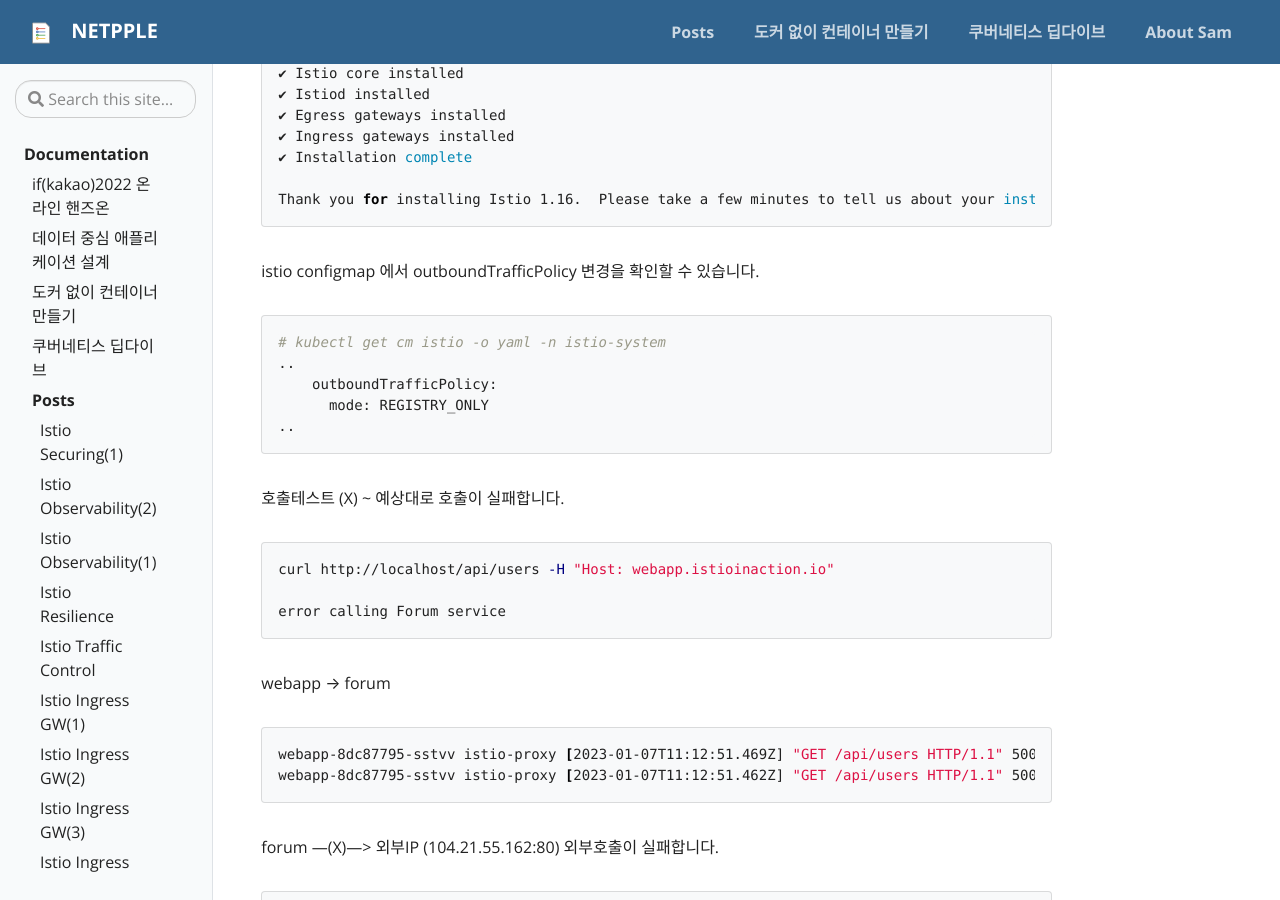
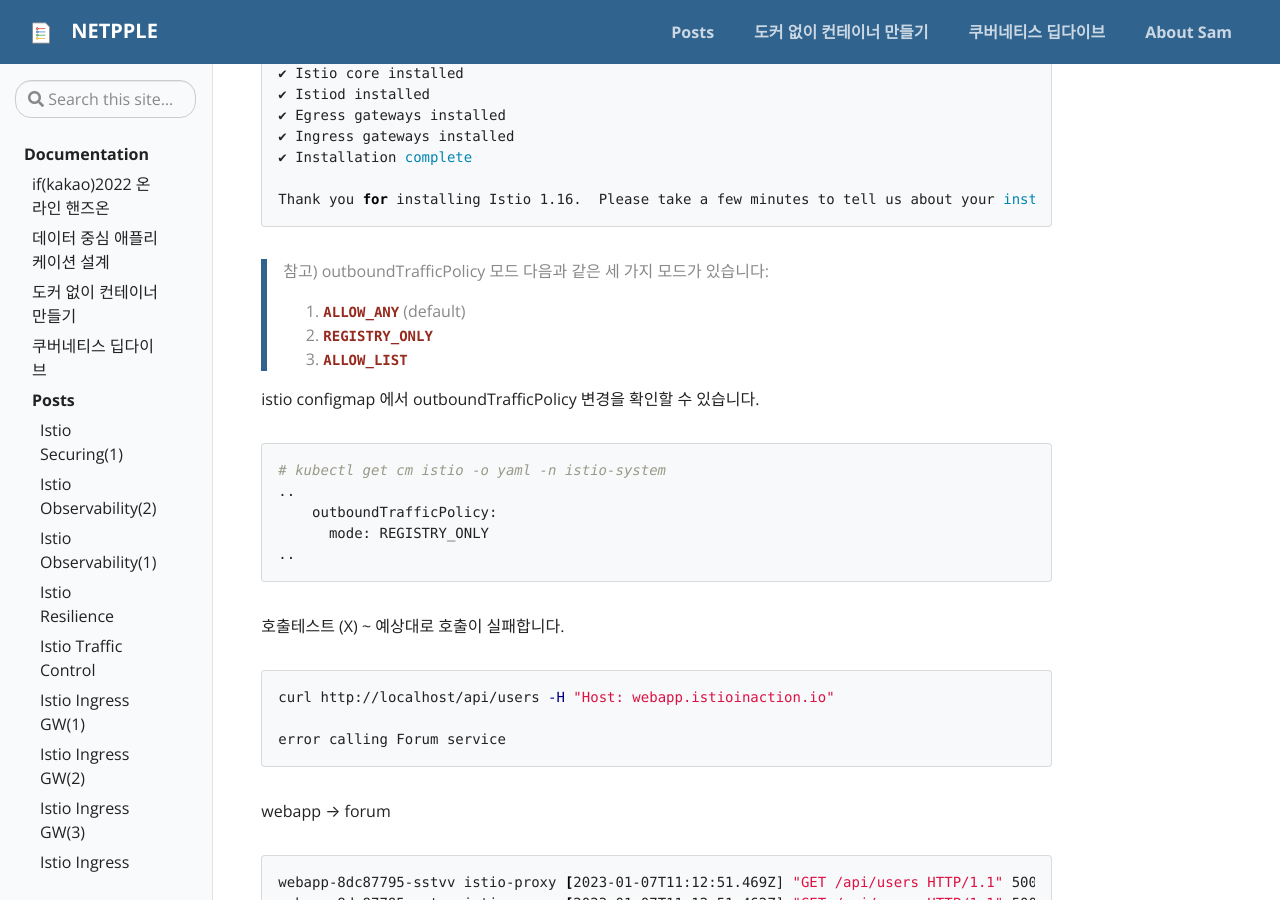
Before and after one commit to netpple/netpple.github.io, a Jekyll site: the page built from _posts/2023-01-07-Istio-ch5-traffic-control.md, in a window 1280 px wide and 900 px high, scrolled down 28331 px. Built offline with Jekyll 4.4.1, drawn with Linux system fonts in a browser that asks for light colours; our own code applies the rules of GitHub Pages for plain Markdown files.

Commit message:
outboundtrafficpolicy 모드

````diff
--- a/_posts/2023-01-07-Istio-ch5-traffic-control.md
+++ b/_posts/2023-01-07-Istio-ch5-traffic-control.md
@@ -1231,6 +1231,13 @@
 Thank you for installing Istio 1.16.  Please take a few minutes to tell us about your install/upgrade experience!  https://forms.gle/99uiMML96AmsXY5d6
 ```
 
+> 참고) outboundTrafficPolicy 모드
+> 다음과 같은 세 가지 모드가 있습니다:
+>
+> 1. **`ALLOW_ANY`**  (default)
+> 2. **`REGISTRY_ONLY`**
+> 3. **`ALLOW_LIST`**
+
 istio configmap 에서 outboundTrafficPolicy 변경을 확인할 수 있습니다.
 
 ```bash
````
